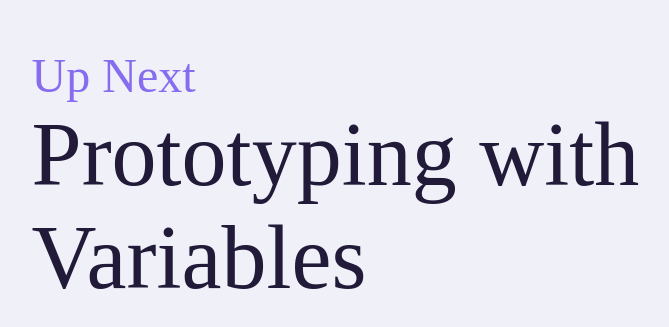
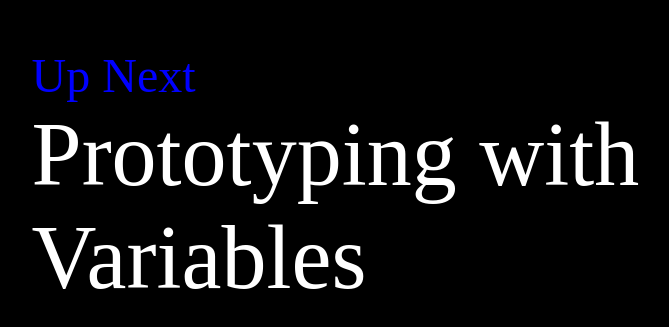
Before and after one commit to Flexowitsch/token-sync, a plain HTML site: page index.html in a window 1280 px wide. Shown: the part 433-760 px from the top of the page, without its empty margins (26-695 px from the left). Drawn offline with Linux system fonts and the light colour scheme.

Commit message:
darkmode

```diff
--- a/build/android/colors.xml
+++ b/build/android/colors.xml
@@ -2,7 +2,7 @@
 
 <!--
   Do not edit directly
-  Generated on Tue, 04 Jun 2024 06:43:19 GMT
+  Generated on Tue, 04 Jun 2024 09:22:34 GMT
 -->
 <resources>
 
--- a/build/android/font_dimens.xml
+++ b/build/android/font_dimens.xml
@@ -2,7 +2,7 @@
 
 <!--
   Do not edit directly
-  Generated on Tue, 04 Jun 2024 06:43:19 GMT
+  Generated on Tue, 04 Jun 2024 09:22:34 GMT
 -->
 <resources>
 
--- a/build/css/_variables.css
+++ b/build/css/_variables.css
@@ -1,15 +1,15 @@
 /**
  * Do not edit directly
- * Generated on Tue, 04 Jun 2024 06:43:19 GMT
+ * Generated on Tue, 04 Jun 2024 09:22:34 GMT
  */
 
 :root {
   --demo-font-weight-default: Regular;
   --demo-font-size-large: 90px;
   --demo-font-size-small: 48px;
-  --demo-font-accent: #866CEE;
+  --demo-font-accent: #0000ff;
   --demo-test: #fff;
-  --demo-font-default: #211A38;
-  --demo-background-color: #F0F0F8;
+  --demo-font-default: #fff;
+  --demo-background-color: #000;
   --demo-font-family: Cabinet Grotesk;
 }
--- a/tokens/tokens.json
+++ b/tokens/tokens.json
@@ -13,7 +13,7 @@
       "type": "fontSizes"
     },
     "font-accent": {
-      "value": "#ff0731",
+      "value": "#0000ff",
       "type": "color"
     },
     "test": {
@@ -21,11 +21,11 @@
       "type": "color"
     },
     "font-default": {
-      "value": "#211A38",
+      "value": "#fff",
       "type": "color"
     },
     "background-color": {
-      "value": "#F0F0F8",
+      "value": "#000",
       "type": "color"
     },
     "font-family": {
```
Also changed, not shown: 3 other files.
